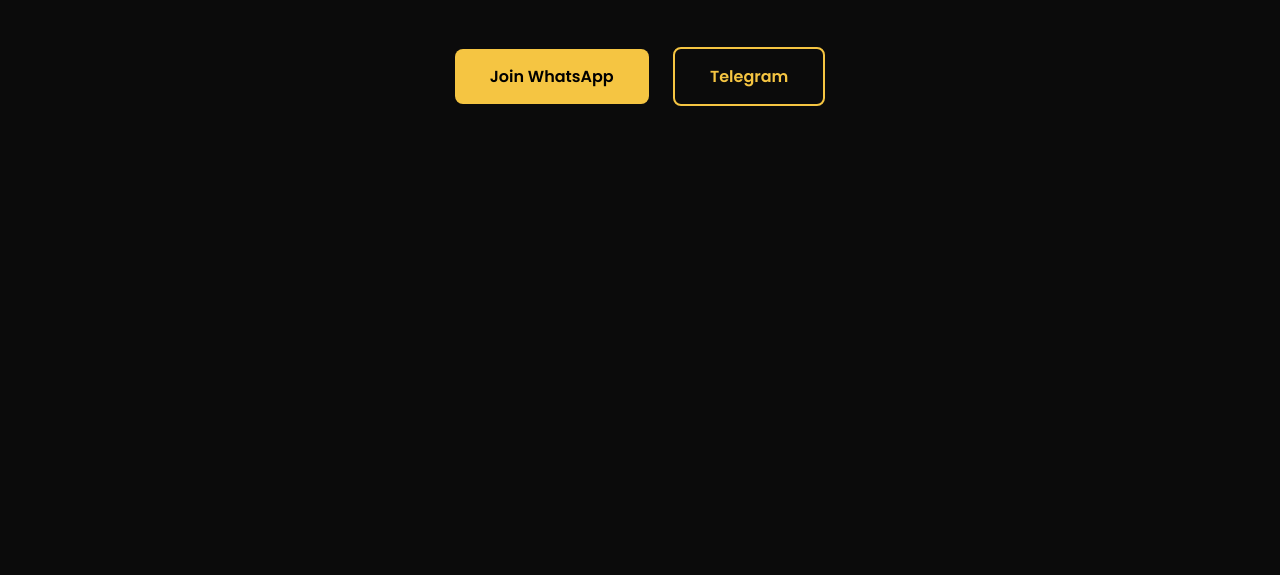
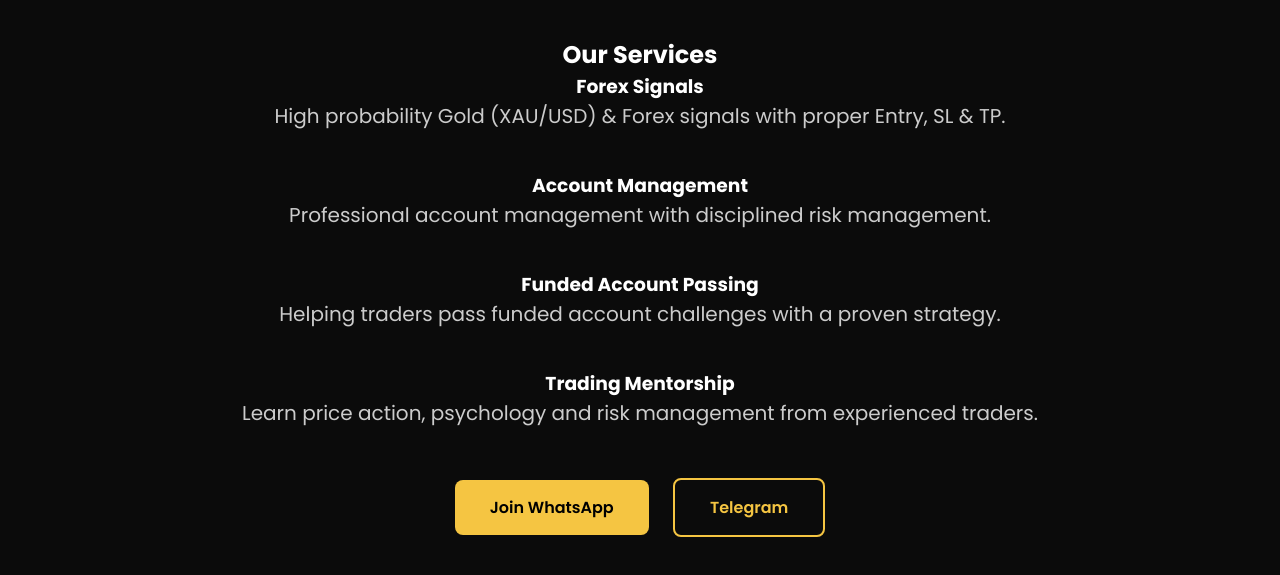
Before and after one commit to systechtrademode/systechtrademode.github.io, a plain HTML site: page index.html in a window 1280 px wide. Shown: the part 345-920 px from the top of the page. Before the commit the page ends 800 px from the top, so only its background shows below. Drawn offline with Linux system fonts and the light colour scheme; a script that the page names is missing.

Commit message:
Add services section with multiple service cards

```diff
--- a/index.html
+++ b/index.html
@@ -44,6 +44,44 @@
 
 </p>
 
+<section class="services">
+
+<h2>Our Services</h2>
+
+<div class="service-container">
+
+<div class="card">
+<h3>Forex Signals</h3>
+<p>
+High probability Gold (XAU/USD) & Forex signals with proper Entry, SL & TP.
+</p>
+</div>
+
+<div class="card">
+<h3>Account Management</h3>
+<p>
+Professional account management with disciplined risk management.
+</p>
+</div>
+
+<div class="card">
+<h3>Funded Account Passing</h3>
+<p>
+Helping traders pass funded account challenges with a proven strategy.
+</p>
+</div>
+
+<div class="card">
+<h3>Trading Mentorship</h3>
+<p>
+Learn price action, psychology and risk management from experienced traders.
+</p>
+</div>
+
+</div>
+
+</section>
+
 <div class="buttons">
 
 <a href="https://wa.me/923200223722" class="btn">
```
